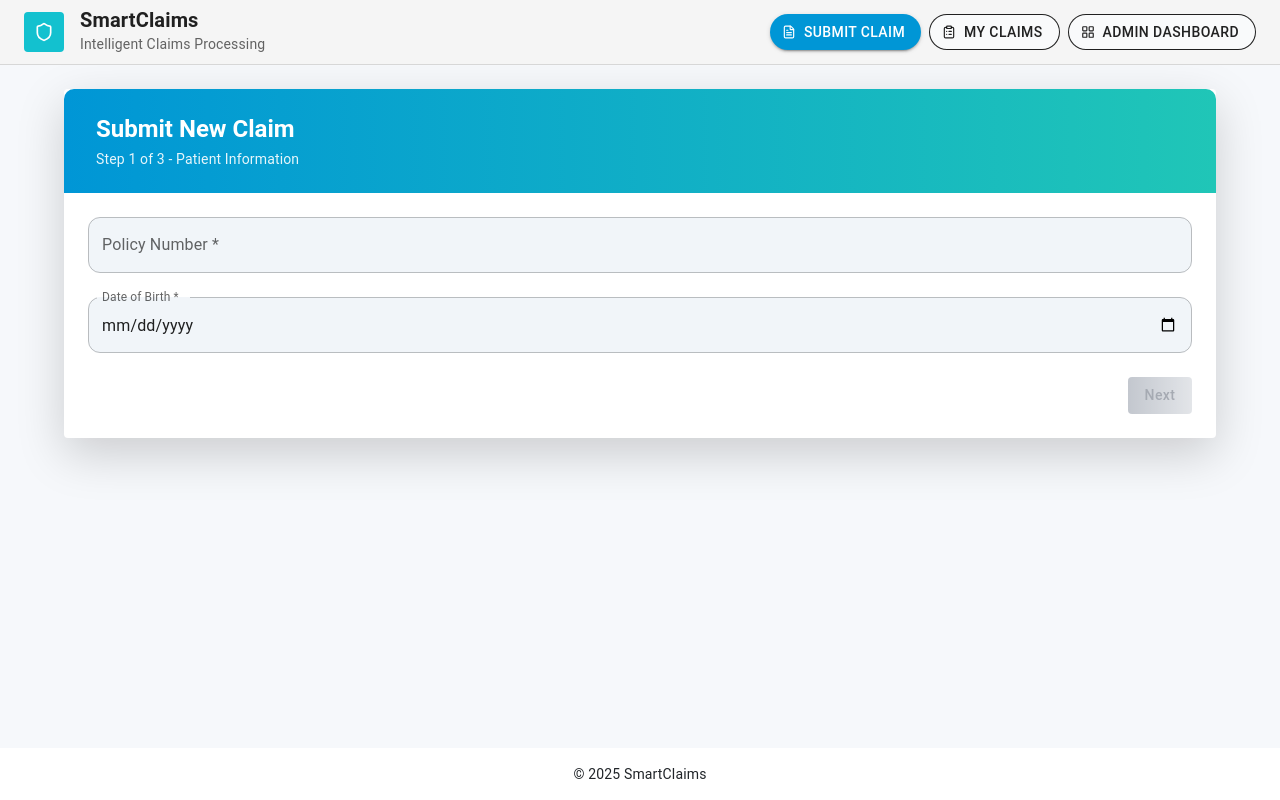
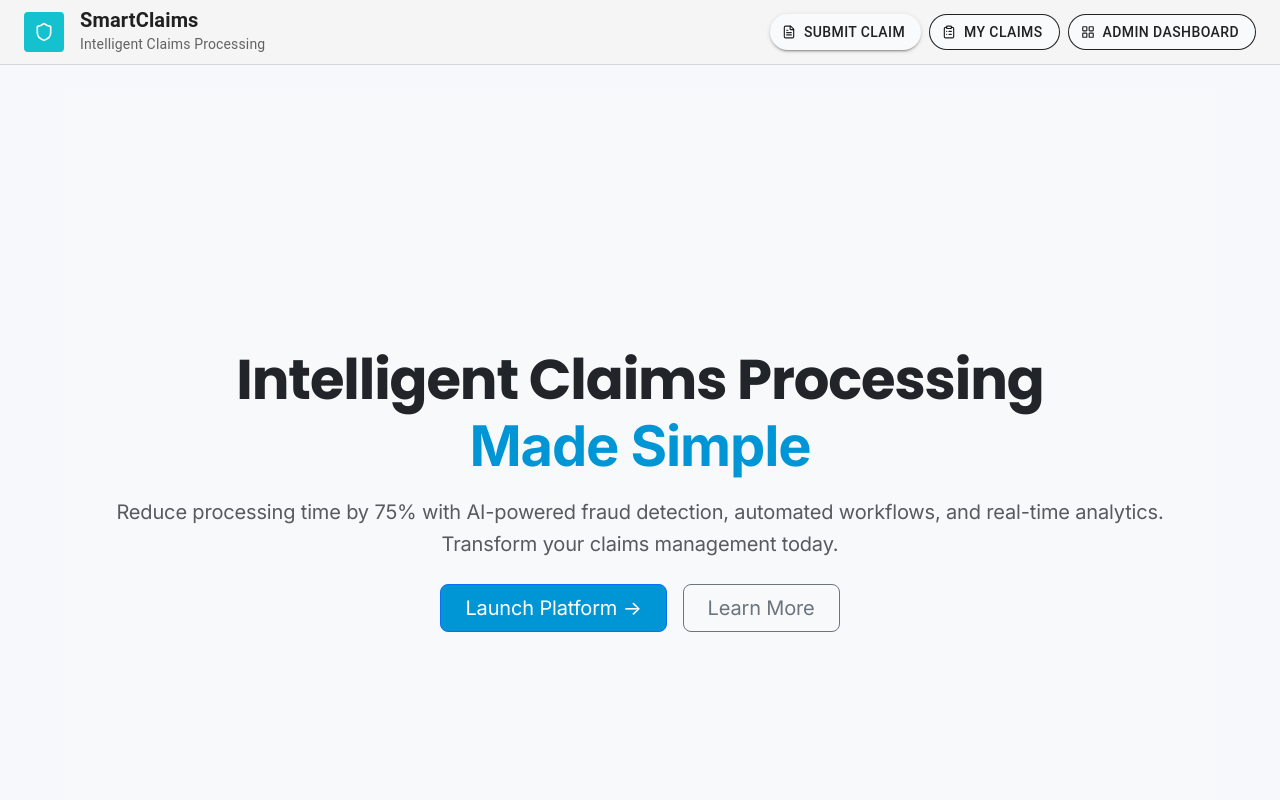
Before and after one commit to sachinJain4198/metlifeHackathon, a React (Vite) app: page / in a window 1280 px wide. Shown: the top 800 px of the page. Built offline with nearby package versions, Linux system fonts and the light colour scheme.

Commit message:
Added HomePage

```diff
--- a/src/App.jsx
+++ b/src/App.jsx
@@ -4,12 +4,14 @@ import SubmitClaim from './pages/SubmitClaim.jsx'
 import MyClaims from './pages/MyClaims.jsx'
 import ClaimDetails from './pages/ClaimDetails.jsx'
 import AdminDashboard from './pages/AdminDashboard.jsx'
+import HomePage from './pages/HomePage.jsx'
 
 export default function App() {
   return (
     <Routes>
       <Route element={<Layout />}>
-        <Route path="/" element={<SubmitClaim />} />
+        <Route path="/" element={<HomePage />} />
+        <Route path="/submit" element={<SubmitClaim />} />
         <Route path="/claims" element={<MyClaims />} />
         <Route path="/claims/:claimId" element={<ClaimDetails />} />
         <Route path="/admin" element={<AdminDashboard />} />
--- a/src/components/Layout.jsx
+++ b/src/components/Layout.jsx
@@ -13,7 +13,7 @@ import { useState } from 'react'
 import { Menu as MenuIcon, FileText, ClipboardList, LayoutGrid, Shield } from 'lucide-react'
 
 const actions = [
-  { to: '/', label: 'Submit Claim', icon: <FileText size={14} />, variant: 'contained' },
+  { to: '/submit', label: 'Submit Claim', icon: <FileText size={14} />, variant: 'contained' },
   { to: '/claims', label: 'My Claims', icon: <ClipboardList size={14} />, variant: 'outlined' },
   { to: '/admin', label: 'Admin Dashboard', icon: <LayoutGrid size={14} />, variant: 'outlined' },
 ]
@@ -30,8 +30,8 @@ export default function Layout() {
             <Avatar variant="rounded" sx={{ bgcolor: '#13c1cf', width: 40, height: 40 }}>
               <Shield size={20} color="#fff" />
             </Avatar>
-            <Box>
-              <Typography variant="h6" sx={{ lineHeight: 1, fontWeight: 700 }}>SmartClaims</Typography>
+            <Box onClick={()=>window.location.href='/'} >
+              <Typography variant="h6" sx={{ lineHeight: 1, fontWeight: 700 }} >SmartClaims</Typography>
               <Typography variant="body2" color="text.secondary" sx={{ display: { xs: 'none', sm: 'block' }, mt: 0.5 }}>Intelligent Claims Processing</Typography>
             </Box>
           </Box>
--- /dev/null
+++ b/src/pages/HomePage.jsx
@@ -0,0 +1,34 @@
+import React from "react";
+
+export default function HomePage() {
+  return (
+    <section className="d-flex flex-column justify-content-center align-items-center text-center vh-100 bg-light px-3">
+      <div className="container">
+        {/* Heading */}
+        <h1 className="fw-bold display-4 mb-3 text-dark">
+          Intelligent Claims Processing <br />
+          <span style={{ color: "#0096d6" }}>
+            Made Simple
+          </span>
+        </h1>
+
+        {/* Subtext */}
+        <p className="text-muted fs-5 mb-4">
+          Reduce processing time by 75% with AI-powered fraud detection,
+          automated workflows, and real-time analytics. Transform your
+          claims management today.
+        </p>
+
+        {/* Buttons */}
+        <div className="d-flex justify-content-center gap-3">
+          <a href="/submit" className="btn btn-primary btn-lg px-4" style={{backgroundColor:"#0096d6"}}>
+            Launch Platform →
+          </a>
+          <a href="/learn-more" className="btn btn-outline-secondary btn-lg px-4">
+            Learn More
+          </a>
+        </div>
+      </div>
+    </section>
+  );
+}
```
